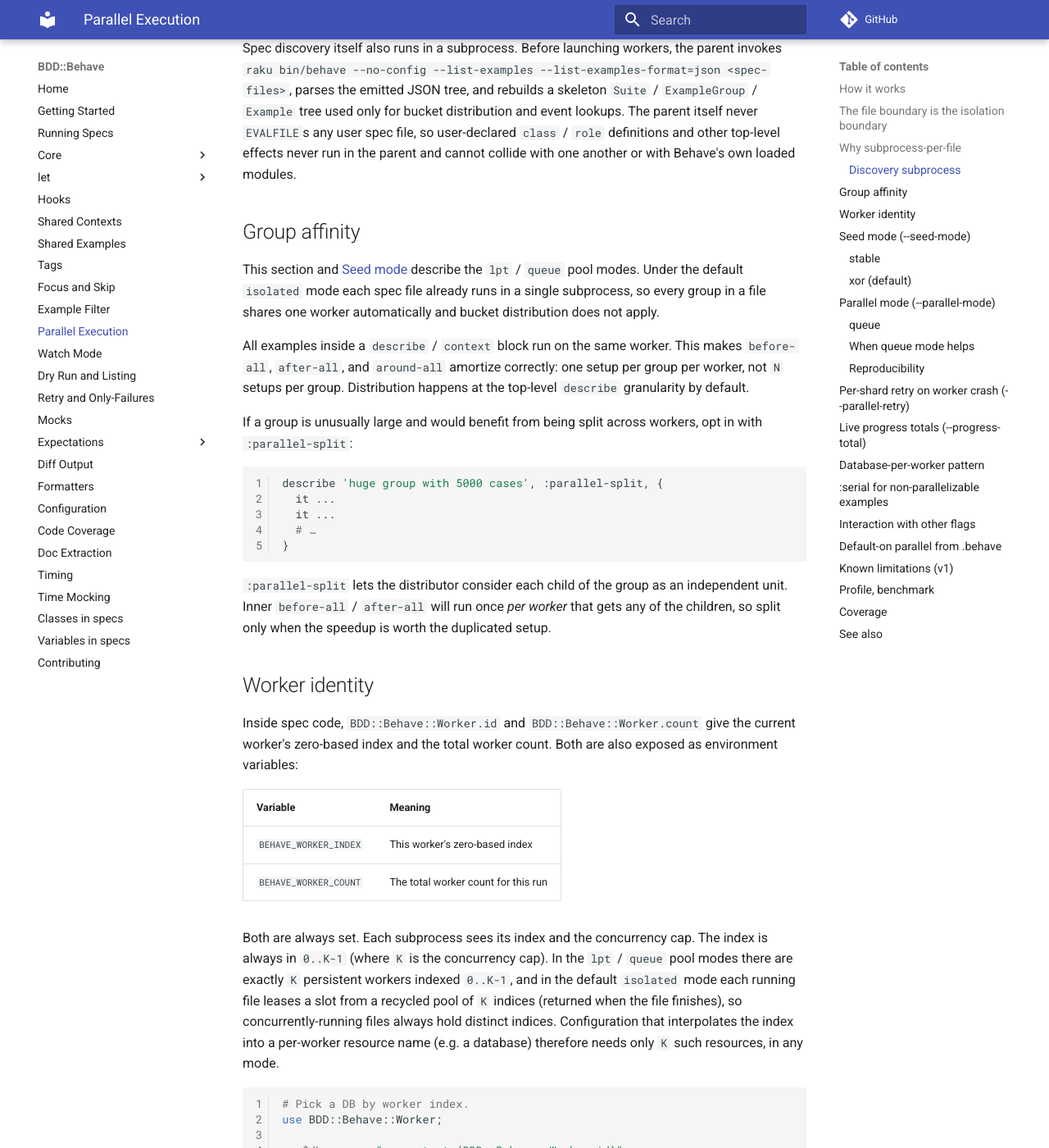
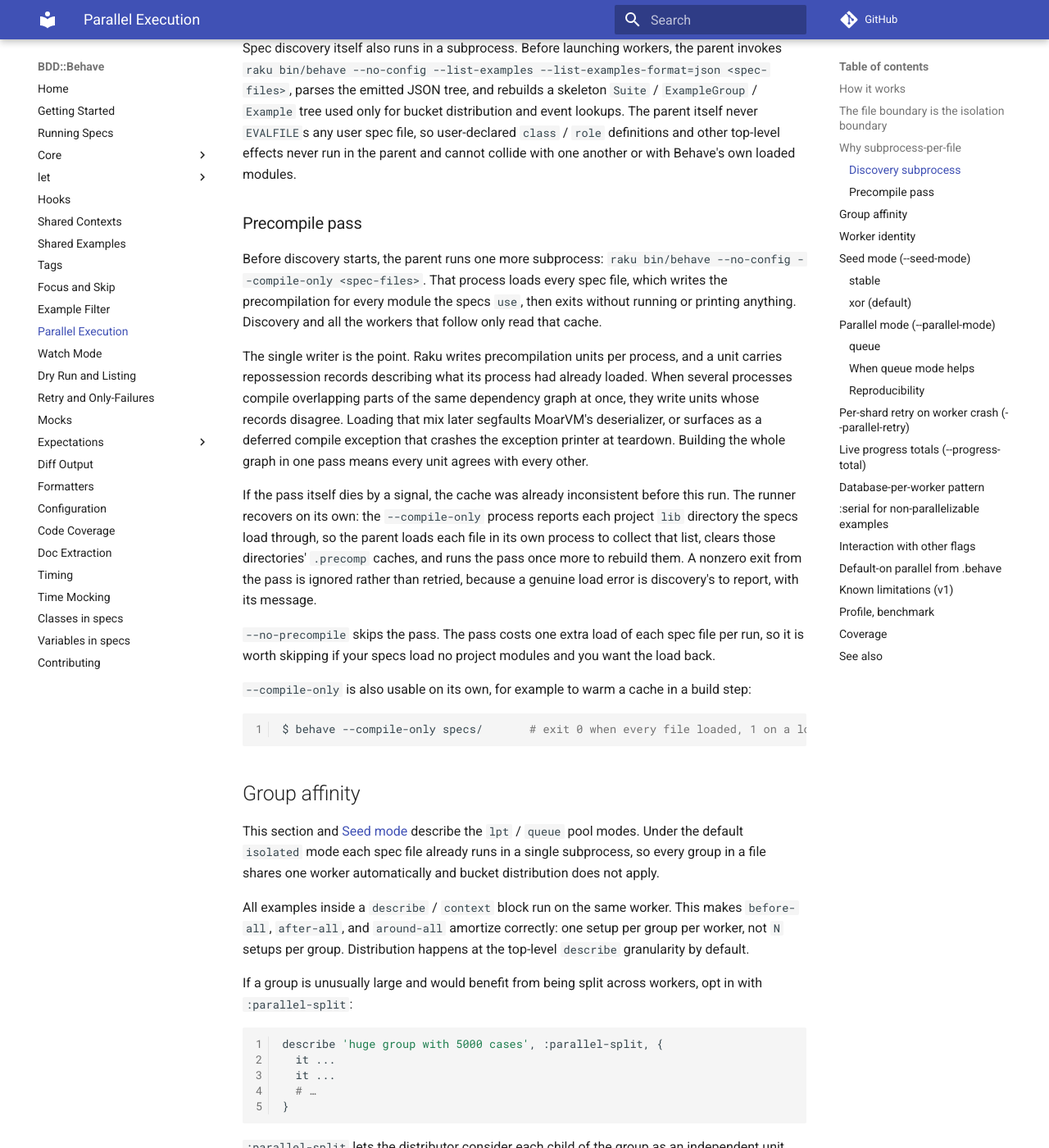
Before and after one commit to gdonald/BDD-Behave, an MkDocs documentation site: the page built from docs-src/docs/parallel/parallel.md, in a window 1280 px wide and 1400 px high, scrolled down 1568 px. Shown: the whole window at 82% size. Built offline with MkDocs 1.6.1 and Material for MkDocs 9.7.7, drawn with Linux system fonts in a browser that asks for light colours; comment, search, counter and statistics services are not loaded.

Commit message:
Prepeare for release

````diff
--- a/META6.json
+++ b/META6.json
@@ -1,7 +1,7 @@
 {
   "name": "BDD::Behave",
   "description": "Behavior driven development framework",
-  "version": "0.9.3",
+  "version": "0.9.4",
   "api": "1",
   "perl": "6.d",
   "authors": ["Greg Donald"],
--- a/docs-src/docs/parallel/parallel.md
+++ b/docs-src/docs/parallel/parallel.md
@@ -51,6 +51,22 @@ Loading multiple spec files into one process has hazards that don't exist when e
 ### Discovery subprocess
 
 Spec discovery itself also runs in a subprocess. Before launching workers, the parent invokes `raku bin/behave --no-config --list-examples --list-examples-format=json <spec-files>`, parses the emitted JSON tree, and rebuilds a skeleton `Suite` / `ExampleGroup` / `Example` tree used only for bucket distribution and event lookups. The parent itself never `EVALFILE`s any user spec file, so user-declared `class` / `role` definitions and other top-level effects never run in the parent and cannot collide with one another or with Behave's own loaded modules.
+
+### Precompile pass
+
+Before discovery starts, the parent runs one more subprocess: `raku bin/behave --no-config --compile-only <spec-files>`. That process loads every spec file, which writes the precompilation for every module the specs `use`, then exits without running or printing anything. Discovery and all the workers that follow only read that cache.
+
+The single writer is the point. Raku writes precompilation units per process, and a unit carries repossession records describing what its process had already loaded. When several processes compile overlapping parts of the same dependency graph at once, they write units whose records disagree. Loading that mix later segfaults MoarVM's deserializer, or surfaces as a deferred compile exception that crashes the exception printer at teardown. Building the whole graph in one pass means every unit agrees with every other.
+
+If the pass itself dies by a signal, the cache was already inconsistent before this run. The runner recovers on its own: the `--compile-only` process reports each project `lib` directory the specs load through, so the parent loads each file in its own process to collect that list, clears those directories' `.precomp` caches, and runs the pass once more to rebuild them. A nonzero exit from the pass is ignored rather than retried, because a genuine load error is discovery's to report, with its message.
+
+`--no-precompile` skips the pass. The pass costs one extra load of each spec file per run, so it is worth skipping if your specs load no project modules and you want the load back.
+
+`--compile-only` is also usable on its own, for example to warm a cache in a build step:
+
+```shell
+$ behave --compile-only specs/       # exit 0 when every file loaded, 1 on a load error
+```
 
 ## Group affinity
 
````
Also changed, not shown: docs-src/docs/parallel/design.md (+8 -0 lines), docs-src/docs/running.md (+3 -1 lines), CHANGELOG.md, 7 other files.
